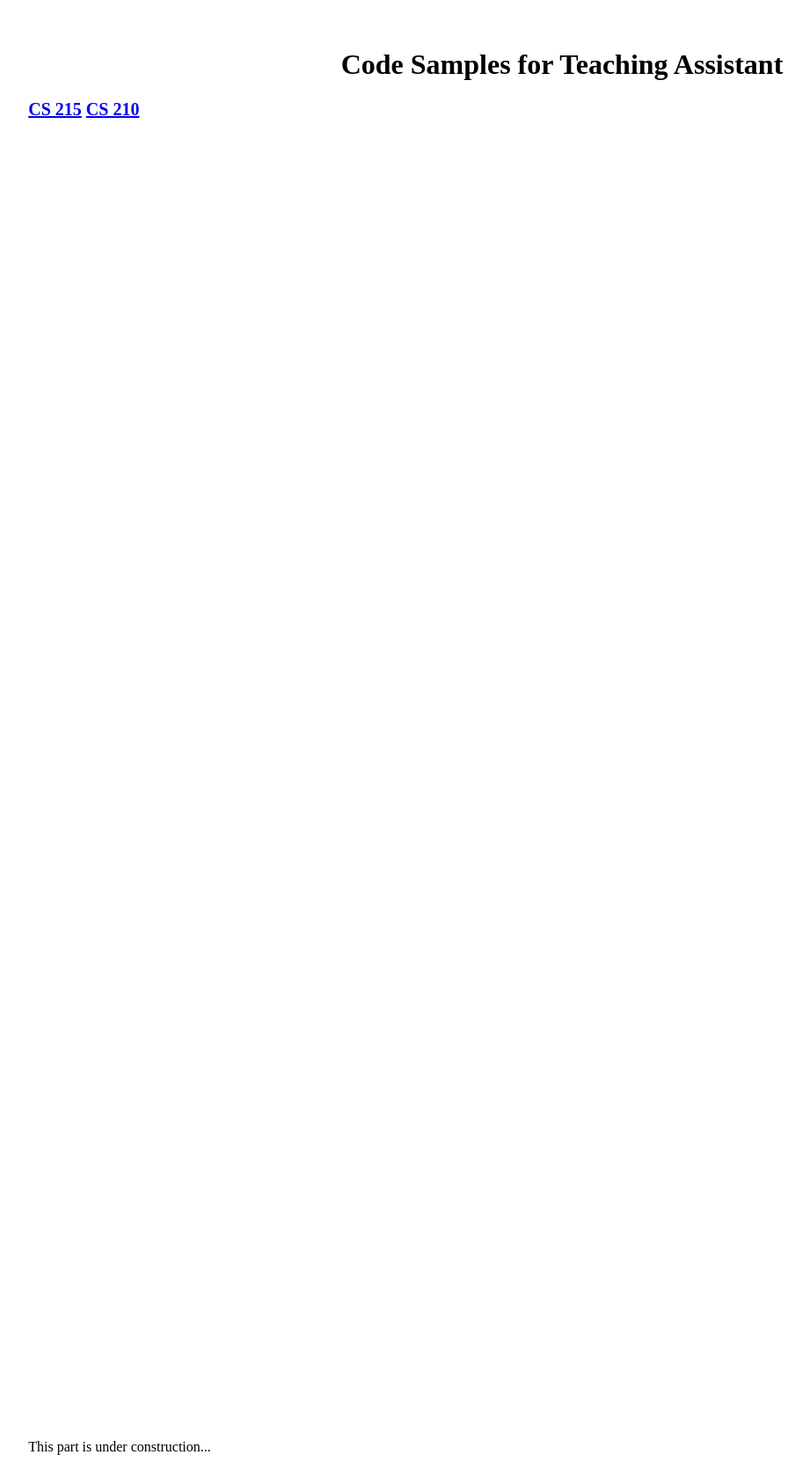
After one commit to caoba200/MyWebpage, a PHP site: page /components/codesamples/codesample.php in a window 1280 px wide. The commit adds this page. Shown: the whole page at 88% size, without its empty margins (1-922 px from the left). Run offline with PHP 8.4, Linux system fonts and the light colour scheme.

Commit message:
A new makeover for the website

```diff
--- /dev/null
+++ b/components/codesamples/codesample.php
@@ -0,0 +1,20 @@
+<link rel="stylesheet" href="components/css/codesample.css">
+<div class="section-container" id="codesample">
+  <div class="title">
+    <h1><i class="fas fa-laptop-code"></i> Code Samples for Teaching Assistant</h1>
+  </div>
+  <nav>
+    <div class="nav nav-tabs" id="nav-tab" role="tablist">
+      <a class="nav-item nav-link active" id="cs215-tab" data-toggle="tab" href="#cs215" role="tab" aria-controls="nav-home" aria-selected="true"><i class="fas fa-code"></i> <strong>CS 215</strong></a>
+      <a class="nav-item nav-link" id="cs210-tab" data-toggle="tab" href="#cs210" role="tab" aria-controls="nav-profile" aria-selected="false"><i class="fab fa-free-code-camp"></i> <strong>CS 210</strong></a>
+    </div>
+  </nav>
+  <div class="tab-content" id="nav-tabContent">
+    <div class="tab-pane fade show active" id="cs215" role="tabpanel" aria-labelledby="cs215-tab">
+      <?php include 'codesamplelist.php'?>
+    </div>
+    <div class="tab-pane fade" id="cs210" role="tabpanel" aria-labelledby="cs210-tab">
+    <i class="fas fa-wrench"></i> This part is under construction...
+    </div>
+  </div>
+</div>
--- /dev/null
+++ b/components/codesamples/codesamplelist.php
@@ -0,0 +1,138 @@
+<link rel="stylesheet" href="components/css/flipcard.css">
+
+<!-- ROW 1 -->
+<div class="row">
+    <div class="col">
+        <div class="flip-card">
+          <a href="../CS215/lab1/form.html"><div class="flip-card-inner">
+            <div class="flip-card-front">
+              <i class="fas fa-file-alt"></i>
+            </div>
+            <div class="flip-card-back">
+              <p>Lab 1</p>
+            </div>
+          </div></a>
+        </div>
+    </div>
+
+    <div class="col">
+        <div class="flip-card">
+          <a href="../CS215/lab3/sampleLayout.html"><div class="flip-card-inner">
+            <div class="flip-card-front">
+              <i class="fas fa-file-alt"></i>
+            </div>
+            <div class="flip-card-back">
+              <p>Lab 2</p>
+            </div>
+          </div></a>
+        </div>
+    </div>
+
+    <div class="col">
+        <div class="flip-card">
+          <a href="../CS215/lab1/form.html"><div class="flip-card-inner">
+            <div class="flip-card-front">
+              <i class="fas fa-file-alt"></i>
+            </div>
+            <div class="flip-card-back">
+              <p>Lab 3</p>
+            </div>
+          </div></a>
+        </div>
+    </div>
+
+    <div class="col">
+        <div class="flip-card">
+          <a href="../CS215/lab1/form.html"><div class="flip-card-inner">
+            <div class="flip-card-front">
+              <i class="fas fa-file-alt"></i>
+            </div>
+            <div class="flip-card-back">
+              <p>Lab 4</p>
+            </div>
+          </div></a>
+        </div>
+    </div>
+
+    <div class="col">
+        <div class="flip-card">
+          <a href="../CS215/lab1/form.html"><div class="flip-card-inner">
+            <div class="flip-card-front">
+              <i class="fas fa-file-alt"></i>
+            </div>
+            <div class="flip-card-back">
+              <p>Lab 5</p>
+            </div>
+          </div></a>
+        </div>
+    </div>
+</div>
+<div class="row-spacer"></div>
+<!-- ROW 2 -->
+<div class="row">
+
+    <div class="col">
+        <div class="flip-card">
+          <a href="../CS215/lab1/form.html"><div class="flip-card-inner">
+            <div class="flip-card-front">
+              <i class="fas fa-file-alt"></i>
+            </div>
+            <div class="flip-card-back">
+              <p>Lab 6</p>
+            </div>
+          </div></a>
+        </div>
+    </div>
+
+    <div class="col">
+        <div class="flip-card">
+          <a href="../CS215/lab1/form.html"><div class="flip-card-inner">
+            <div class="flip-card-front">
+              <i class="fas fa-file-alt"></i>
+            </div>
+            <div class="flip-card-back">
+              <p>Lab 7</p>
+            </div>
+          </div></a>
+        </div>
+    </div>
+
+    <div class="col">
+        <div class="flip-card">
+          <a href="../CS215/lab1/form.html"><div class="flip-card-inner">
+            <div class="flip-card-front">
+              <i class="fas fa-file-alt"></i>
+            </div>
+            <div class="flip-card-back">
+              <p>Lab 8</p>
+            </div>
+          </div></a>
+        </div>
+    </div>
+
+    <div class="col">
+        <div class="flip-card">
+          <a href="../CS215/lab1/form.html"><div class="flip-card-inner">
+            <div class="flip-card-front">
+              <i class="fas fa-file-alt"></i>
+            </div>
+            <div class="flip-card-back">
+              <p>Lab 9</p>
+            </div>
+          </div></a>
+        </div>
+    </div>
+
+    <div class="col">
+        <div class="flip-card">
+          <a href="../CS215/lab1/form.html"><div class="flip-card-inner">
+            <div class="flip-card-front">
+              <i class="fas fa-file-alt"></i>
+            </div>
+            <div class="flip-card-back">
+              <p>Lab 10</p>
+            </div>
+          </div></a>
+        </div>
+    </div>
+</div>
--- /dev/null
+++ b/components/css/codesample.css
@@ -0,0 +1,9 @@
+.section-container {
+  padding: 2%;
+}
+.title {
+  text-align: center;
+}
+.nav-tabs {
+  font-size: 20px;
+}
--- a/components/css/features.css
+++ b/components/css/features.css
@@ -1,6 +1,6 @@
 /* Styling for feature */
 .features-container {
-    margin: 5% 20%;
+    margin: 5% 10%;
     padding: 0;
     background-color:rgba(255, 255, 255, 0.9);
     box-shadow: 5px 10px rgba(128, 128, 128, 0.5);
@@ -18,6 +18,6 @@
     transform: scale(1.1,1.1) rotate(45deg);
 }
 
-.col-lg-4 h2, p {
+.col-lg-2 h2, p {
     text-align: center;
 }
--- /dev/null
+++ b/components/css/flipcard.css
@@ -0,0 +1,45 @@
+/* The flip card container - set the width and height to whatever you want. We have added the border property to demonstrate that the flip itself goes out of the box on hover (remove perspective if you don't want the 3D effect */
+.flip-card {
+  background-color: transparent;
+  width: 150px;
+  height: 150px;
+  perspective: 1000px; /* Remove this if you don't want the 3D effect */
+}
+
+/* This container is needed to position the front and back side */
+.flip-card-inner {
+  position: relative;
+  width: 100%;
+  height: 100%;
+  text-align: center;
+  transition: transform 0.8s;
+  transform-style: preserve-3d;
+}
+
+/* Do an horizontal flip when you move the mouse over the flip box container */
+.flip-card:hover .flip-card-inner {
+  transform: rotateY(180deg);
+}
+
+/* Position the front and back side */
+.flip-card-front, .flip-card-back {
+  position: absolute;
+  width: 100%;
+  height: 100%;
+  -webkit-backface-visibility: hidden; /* Safari */
+  backface-visibility: hidden;
+}
+
+/* Style the front side (fallback if image is missing) */
+.flip-card-front {
+  background-color: transparent;
+  color: black;
+  font-size: 50px;
+}
+
+/* Style the back side */
+.flip-card-back {
+  background-color: transparent;
+  color: #000000;
+  transform: rotateY(180deg);
+}
```
Also changed, not shown: components/css/header.css (+17 -7 lines), components/css/navbar.css (+10 -23 lines), components/features.php (added, +61 -0 lines), components/footer.php (added, +26 -0 lines), components/footlinks.php (added, +7 -0 lines), components/header.php (added, +7 -0 lines), components/headlinks.php (added, +12 -0 lines), components/js/eventHandler.js (added, +9 -0 lines), components/js/features.js (added, +8 -0 lines), components/js/navbar.js (added, +14 -0 lines), components/navbar.php (added, +35 -0 lines).
